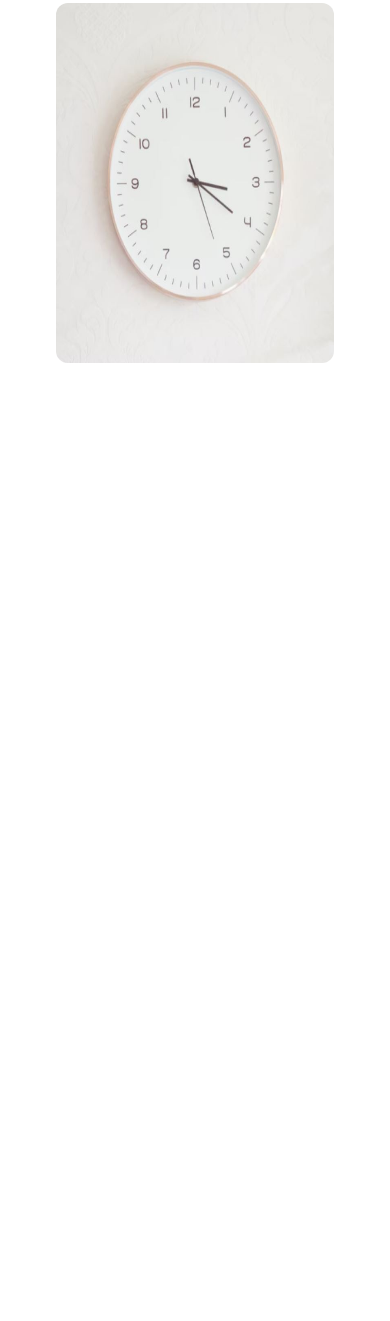
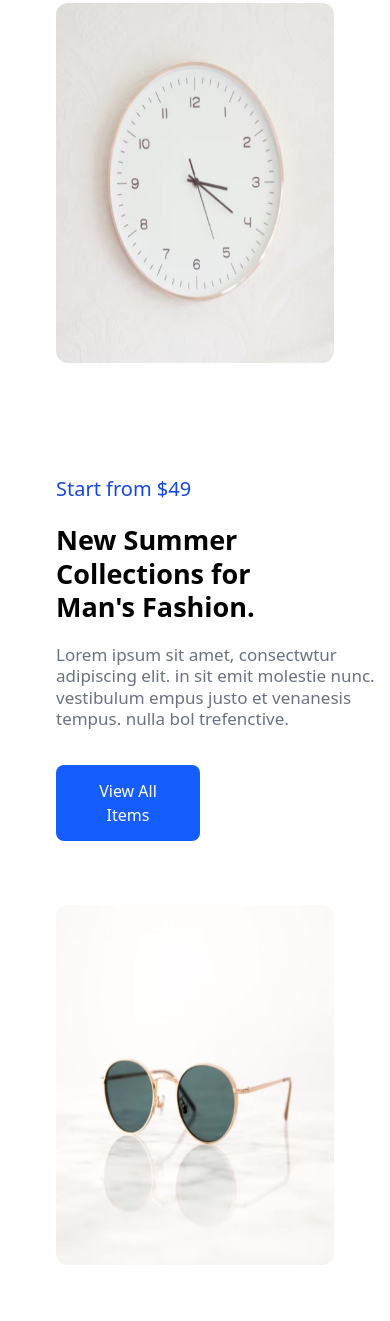
Before and after one commit to msharjeelaslam/plantecommerce, a website: page src/index.html in a window 390 px wide. Shown: the part 2409-3730 px from the top of the page. Before the commit the page ends 2828 px from the top, so only its background shows below. Drawn offline with Linux system fonts and the light colour scheme.

Commit message:
made third section of website fully responsive on all screen sizes

```diff
--- a/src/index.html
+++ b/src/index.html
@@ -358,6 +358,31 @@
 
 
 
+    <div class="flex justify-center items-center">
+
+    <div class="grid grid-cols-1 md:grid-cols-2 md:gap-x-6 lg:gap-x-4 ">
+
+      <div class="p-14 grid grid-cols-1 gap-y-5 max-w-110  xs:px-0  xs:max-w-124 md:max-w-110 md:max-h-100  md:mt-2  lg:max-w-124 order-1 md:col-start-2 md:row-start-1  lg:translate-x-10  ">
+
+        <div class="text-xl font-sans text-blue-700 font-medium sm:text-2xl lg:text-[26px] md:font-semibold ">Start from $49</div>
+
+        <div class="text-[27px] lg:text-[36px] font-sans  font-semibold leading-tight ">New Summer Collections for Man's Fashion.</div>
+
+        <div class="text-[17px] font-sans text-gray-500 leading-tight min-w-86 xs:max-w-114 ">Lorem ipsum sit amet, consectwtur adipiscing elit. in sit emit molestie nunc. vestibulum empus justo et venanesis tempus. nulla bol trefenctive.</div>
+
+        <button class="px-5 py-3.5 text-base mt-4 text-white font-sans font-medium bg-blue-600 rounded-lg max-w-36">View All Items</button>
+
+      </div>
+
+      <div class="p-14 -mt-12 xs:px-0 order-2 md:col-start-1 md:row-start-1">
+        <img class="w-90 h-90 xs:min-w-124 xs:min-h-104 sm:min-w-170 sm:min-h-148 md:min-w-110 md:min-h-112 lg:min-w-136 lg:min-h-118  rounded-xl" src="glasses.JPG" alt="">
+      </div>
+
+    </div>
+
+    </div>
+
+
 
 
 
```
Also changed, not shown: src/output.css.
